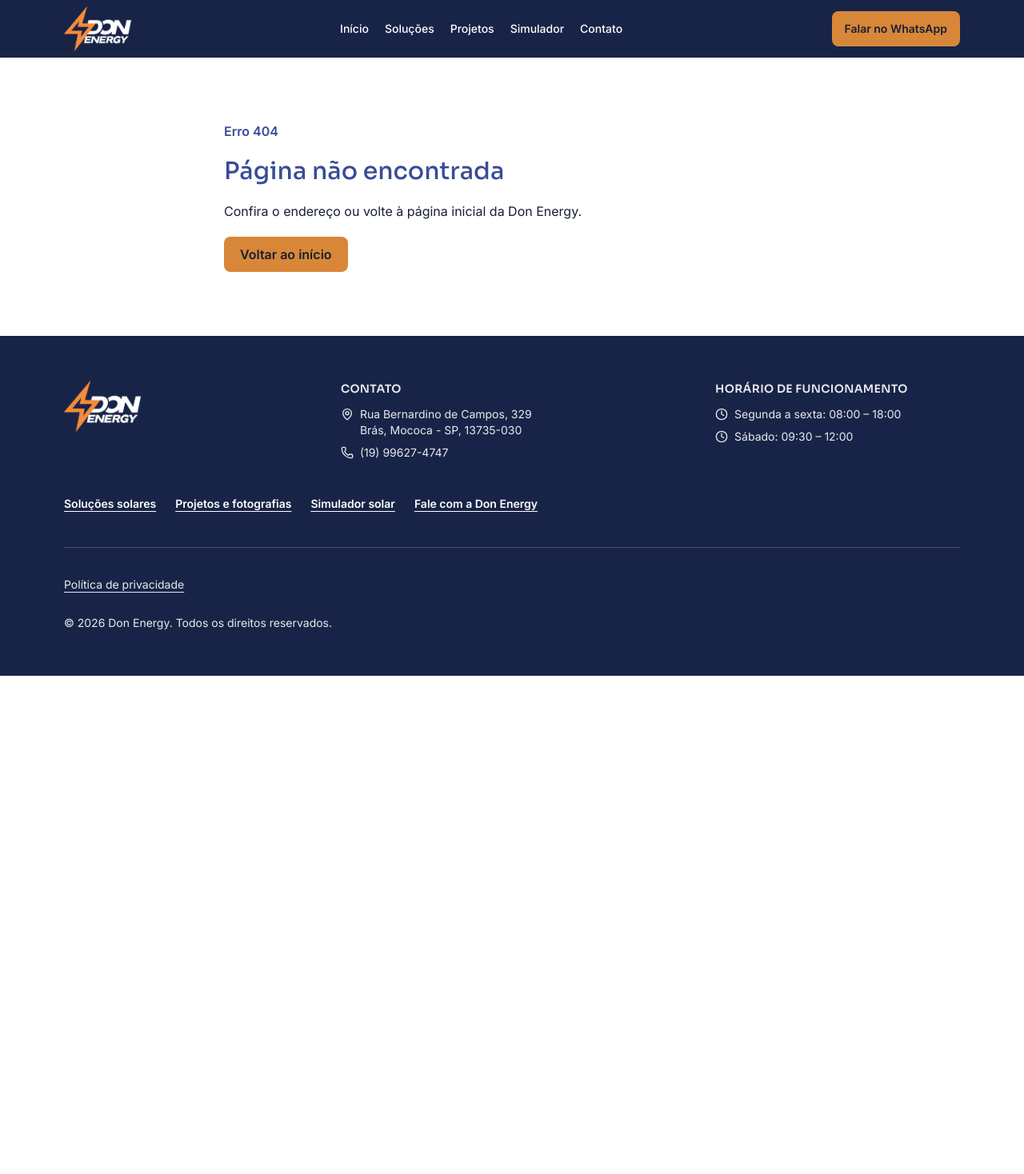
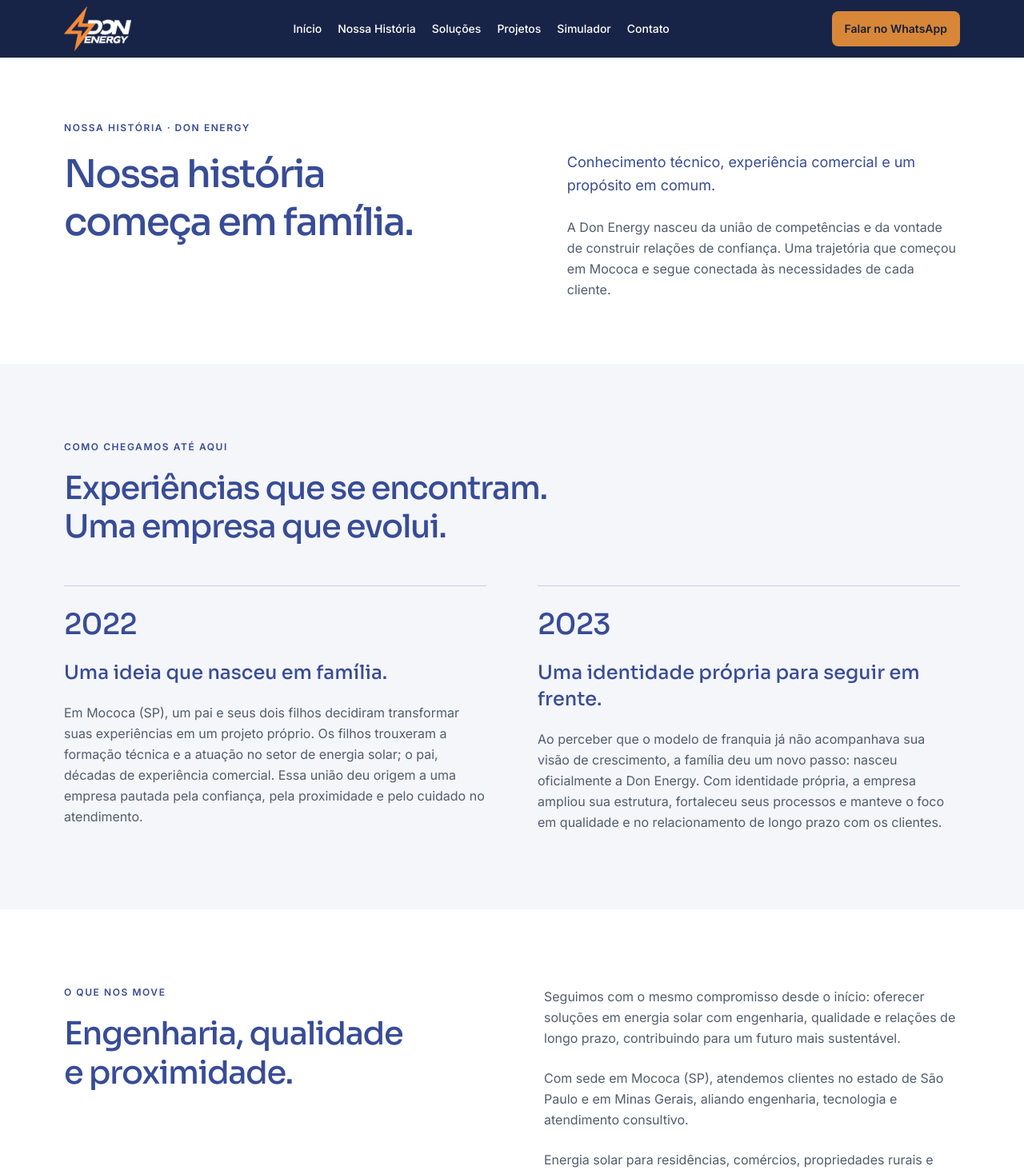
Before and after one commit to JoaoVictorCologi/don-energy, a Next.js app: page /nossa-historia in a window 1280 px wide. Before the commit this address had no page. Shown: the top 1468 px of the page at 80% size. Before the commit the page ends 845 px from the top, so only its background shows below. Built offline with nearby package versions, Linux system fonts and the light colour scheme.

Commit message:
feat: apresentar história e calculadora em preparação na inicial

```diff
--- a/app/layout.tsx
+++ b/app/layout.tsx
@@ -22,13 +22,11 @@ export const metadata: Metadata = {
   title: "Don Energy — Energia Solar em Mococa e Região",
   alternates: { canonical: "/" },
   twitter: { card: "summary_large_image", title: "Don Energy — Energia Solar em Mococa e Região", description: siteConfig.descricao, images: [siteConfig.imagemSocial.src] },
-  description:
-    "Soluções em energia solar para residências, comércios, propriedades rurais e usinas de investimento em Mococa-SP e região.",
+  description: siteConfig.descricao,
   openGraph: {
     url: "/",
     title: "Don Energy — Energia Solar em Mococa e Região",
-    description:
-      "Soluções em energia solar para residências, comércios, propriedades rurais e usinas de investimento em Mococa-SP e região.",
+    description: siteConfig.descricao,
     locale: "pt_BR",
     type: "website",
     images: [
--- /dev/null
+++ b/app/nossa-historia/page.tsx
@@ -0,0 +1,31 @@
+import type { Metadata } from "next";
+import Link from "next/link";
+import { institucional } from "@/lib/institucional-data";
+import { ChamadaContato } from "@/components/chamada-contato";
+
+const description = "Conheça a trajetória familiar da Don Energy: início em Mococa em 2022, identidade própria em 2023 e atuação em São Paulo e Minas Gerais.";
+export const metadata: Metadata = {
+  title: "Nossa História — Don Energy", description,
+  alternates: { canonical: "/nossa-historia/" },
+  openGraph: { title: "Nossa História — Don Energy", description, url: "/nossa-historia/", images: ["/og-image.png"] },
+  twitter: { card: "summary_large_image", title: "Nossa História — Don Energy", description, images: ["/og-image.png"] },
+};
+
+export default function NossaHistoriaPage() {
+  return <main id="conteudo" tabIndex={-1} className="flex-1">
+    <section className="site-shell pt-14 pb-16 md:pt-20 md:pb-20">
+      <p className="site-eyebrow">Nossa História · Don Energy</p>
+      <div className="grid gap-8 md:grid-cols-[1.15fr_1fr] md:gap-16">
+        <h1 className="font-heading text-4xl leading-tight font-medium tracking-[-0.04em] text-brand-blue sm:text-5xl">Nossa história<br /> começa em família.</h1>
+        <div className="max-w-xl"><p className="text-lg leading-relaxed text-brand-blue">Conhecimento técnico, experiência comercial e um propósito em comum.</p><p className="mt-6 leading-relaxed text-muted-foreground">A Don Energy nasceu da união de competências e da vontade de construir relações de confiança. Uma trajetória que começou em Mococa e segue conectada às necessidades de cada cliente.</p></div>
+      </div>
+    </section>
+    <section aria-labelledby="trajetoria-titulo" className="site-section bg-brand-soft">
+      <div className="site-shell"><p className="site-eyebrow">Como chegamos até aqui</p><h2 id="trajetoria-titulo" className="site-title">Experiências que se encontram.<br /> Uma empresa que evolui.</h2>
+        <ol className="mt-12 grid gap-12 md:grid-cols-2 md:gap-16">{institucional.etapas.map(etapa => <li key={etapa.ano} className="border-t border-brand-blue/25 pt-7"><p className="font-heading text-4xl font-medium tracking-tight text-brand-blue">{etapa.ano}</p><h3 className="mt-6 font-heading text-2xl leading-snug font-medium text-brand-blue">{etapa.titulo}</h3><p className="mt-5 max-w-xl leading-relaxed text-muted-foreground">{etapa.texto}</p></li>)}</ol>
+      </div>
+    </section>
+    <section className="site-section"><div className="site-shell grid gap-10 md:grid-cols-2 md:gap-20"><div><p className="site-eyebrow">O que nos move</p><h2 className="site-title">Engenharia, qualidade<br /> e proximidade.</h2></div><div className="max-w-xl"><p className="leading-relaxed text-muted-foreground">{institucional.compromisso}</p><p className="mt-6 leading-relaxed text-muted-foreground">{institucional.atuacao}</p><p className="mt-6 leading-relaxed text-muted-foreground">Energia solar para residências, comércios, propriedades rurais e usinas de investimento. Cada projeto começa por entender o contexto, as necessidades e as dúvidas de quem procura a Don Energy.</p><div className="mt-6 flex flex-wrap gap-x-8"><Link prefetch={false} href="/servicos/" className="site-link">Conheça as soluções <span aria-hidden="true">↗</span></Link><Link prefetch={false} href="/obras/" className="site-link">Explore os projetos <span aria-hidden="true">↗</span></Link></div></div></div></section>
+    <ChamadaContato />
+  </main>;
+}
--- a/app/page.tsx
+++ b/app/page.tsx
@@ -1,4 +1,5 @@
 import Link from "next/link";
+import { institucional } from "@/lib/institucional-data";
 import { localBusiness } from "@/lib/site-config";
 import { ContatoProgressivo } from "@/components/contato-progressivo";
 import { Hero } from "@/components/hero";
@@ -10,7 +11,7 @@ export default function Home() {
   return <main id="conteudo" tabIndex={-1} className="flex flex-1 flex-col">
     <script type="application/ld+json" dangerouslySetInnerHTML={{ __html: JSON.stringify(localBusiness).replace(/</g, "\u003c") }} />
     <Hero />
-    <section aria-labelledby="sobre-titulo" className="site-section"><div className="site-shell grid items-center gap-10 md:grid-cols-2 lg:gap-24"><div><p className="site-eyebrow">A Don Energy</p><h2 id="sobre-titulo" className="site-title">Um projeto solar começa por entender você.</h2><p className="mt-7 leading-relaxed text-muted-foreground">Energia solar residencial, comercial, rural e usinas de investimento em Mococa e região. Conte sobre o seu consumo, o local e o que você espera do projeto.</p><Link prefetch={false} href="/contato/" className="site-link mt-6">Converse com a Don Energy <span aria-hidden="true">↗</span></Link></div><figure><FotoAcervo numero="03" /><figcaption className="mt-3 text-xs text-muted-foreground">Fotografia do acervo Don Energy.</figcaption></figure></div></section>
+    <section aria-labelledby="sobre-titulo" className="site-section"><div className="site-shell grid items-center gap-10 md:grid-cols-2 lg:gap-24"><div><p className="site-eyebrow">A Don Energy</p><h2 id="sobre-titulo" className="site-title">Uma história de família.<br /> Um compromisso com você.</h2><p className="mt-7 leading-relaxed text-muted-foreground">{institucional.resumo}</p><p className="mt-5 leading-relaxed text-muted-foreground">{institucional.compromisso}</p><Link prefetch={false} href="/nossa-historia/" className="site-link mt-6">Conheça nossa história <span aria-hidden="true">↗</span></Link></div><figure><FotoAcervo numero="03" /><figcaption className="mt-3 text-xs text-muted-foreground">Fotografia do acervo Don Energy.</figcaption></figure></div></section>
     <Servicos /><ObrasGallery />
     <section className="site-section bg-brand-soft"><div className="site-shell"><p className="site-eyebrow">Antes da primeira conversa</p><h2 className="site-title">Comece pelo que você já sabe.</h2><div className="mt-12 grid gap-9 md:grid-cols-3">{[
       ["01", "Seu contexto", "Conte sua cidade, o perfil do projeto e as características do local."],
--- a/components/footer.tsx
+++ b/components/footer.tsx
@@ -63,7 +63,7 @@ export function Footer() {
           </div>
         </div>
 
-        <nav aria-label="Navegação no rodapé" className="mt-8 flex flex-wrap gap-x-6 gap-y-2 text-sm font-semibold"><Link prefetch={false} href="/servicos/" className="inline-flex min-h-11 items-center underline underline-offset-4">Soluções solares</Link><Link prefetch={false} href="/obras/" className="inline-flex min-h-11 items-center underline underline-offset-4">Projetos e fotografias</Link><Link prefetch={false} href="/simulador/" className="inline-flex min-h-11 items-center underline underline-offset-4">Simulador solar</Link><Link prefetch={false} href="/contato/" className="inline-flex min-h-11 items-center underline underline-offset-4">Fale com a Don Energy</Link></nav>
+        <nav aria-label="Navegação no rodapé" className="mt-8 flex flex-wrap gap-x-6 gap-y-2 text-sm font-semibold"><Link prefetch={false} href="/servicos/" className="inline-flex min-h-11 items-center underline underline-offset-4">Soluções solares</Link><Link prefetch={false} href="/nossa-historia/" className="inline-flex min-h-11 items-center underline underline-offset-4">Nossa História</Link><Link prefetch={false} href="/obras/" className="inline-flex min-h-11 items-center underline underline-offset-4">Projetos e fotografias</Link><Link prefetch={false} href="/simulador/" className="inline-flex min-h-11 items-center underline underline-offset-4">Simulador solar</Link><Link prefetch={false} href="/contato/" className="inline-flex min-h-11 items-center underline underline-offset-4">Fale com a Don Energy</Link></nav>
 
         <div className="mt-8 border-t border-white/20 pt-6 text-sm text-white/90">
           <Link href="/privacidade/" prefetch={false} className="mb-4 inline-flex min-h-11 items-center underline underline-offset-4">Política de privacidade</Link>
--- a/components/header.tsx
+++ b/components/header.tsx
@@ -7,6 +7,7 @@ import Link from "next/link";
 import { useEffect, useState, useSyncExternalStore } from "react";
 import { usePathname } from "next/navigation";
 import { siteConfig } from "@/lib/site-config";
+import { linksPrincipais, linkAtivo } from "@/lib/navegacao";
 import { buildWhatsAppUrl } from "@/lib/whatsapp";
 
 // A altura e a posição ficam constantes; apenas a superfície muda ao rolar.
@@ -23,13 +24,7 @@ const MenuMobile = dynamic(() => import("./menu-mobile").then((module) => module
   loading: () => <span role="status" aria-label="Carregando menu" className="flex size-11 items-center justify-center rounded-md border border-white/40"><Menu aria-hidden="true" className="size-5" /></span>,
 });
 
-const links = [
-  { href: "/", label: "Início" },
-  { href: "/servicos/", label: "Soluções" },
-  { href: "/obras/", label: "Projetos" },
-  { href: "/simulador/", label: "Simulador" },
-  { href: "/contato/", label: "Contato" },
-];
+const links = linksPrincipais;
 
 export function Header() {
   const [open, setOpen] = useState(false);
@@ -41,7 +36,7 @@ export function Header() {
 
   useEffect(() => {
     // Não deixar um menu modal oculto prendendo o foco após ampliar a tela.
-    const desktop = window.matchMedia("(min-width: 768px)");
+    const desktop = window.matchMedia("(min-width: 1024px)");
     const closeOnDesktop = () => { if (desktop.matches) setOpen(false); };
     desktop.addEventListener("change", closeOnDesktop);
     return () => desktop.removeEventListener("change", closeOnDesktop);
@@ -56,11 +51,11 @@ export function Header() {
         <Link href="/" aria-label="Don Energy — página inicial" className="flex min-h-11 items-center gap-3 rounded-sm">
           <Image src={siteConfig.logo.src} alt="Don Energy" width={siteConfig.logo.width} height={siteConfig.logo.height} loading="eager" className="h-[var(--header-logo-size)] w-auto object-contain" />
         </Link>
-        <nav aria-label="Navegação principal" className="hidden items-center gap-3 text-sm lg:gap-5 md:flex">
-          {links.map((link) => <a key={link.href} href={link.href} aria-current={pathname === link.href || (link.href === "/servicos/" && pathname.startsWith("/servicos/")) ? "page" : undefined} className="inline-flex min-h-11 items-center rounded-sm text-sm font-medium underline-offset-8 hover:underline aria-[current=page]:underline">{link.label}</a>)}
+        <nav aria-label="Navegação principal" className="hidden items-center gap-3 text-sm lg:gap-5 lg:flex">
+          {links.map((link) => <a key={link.href} href={link.href} aria-current={linkAtivo(pathname, link.href) ? "page" : undefined} className="inline-flex min-h-11 items-center rounded-sm text-sm font-medium underline-offset-8 hover:underline aria-[current=page]:underline">{link.label}</a>)}
         </nav>
-        <a href={buildWhatsAppUrl()} target="_blank" rel="noopener noreferrer" className="hidden min-h-11 items-center rounded-md bg-brand-orange px-4 text-sm font-semibold text-brand-ink hover:bg-brand-orange/90 md:inline-flex">Falar no WhatsApp</a>
-        <div className="md:hidden">
+        <a href={buildWhatsAppUrl()} target="_blank" rel="noopener noreferrer" className="hidden min-h-11 items-center rounded-md bg-brand-orange px-4 text-sm font-semibold text-brand-ink hover:bg-brand-orange/90 lg:inline-flex">Falar no WhatsApp</a>
+        <div className="lg:hidden">
           {menuAtivado ? <MenuMobile open={open} onOpenChange={setOpen} links={links} /> : (
             <button type="button" aria-haspopup="dialog" aria-expanded={false} aria-label="Abrir menu"
               onPointerEnter={() => { void import("./menu-mobile"); }}
--- a/components/hero.tsx
+++ b/components/hero.tsx
@@ -9,7 +9,7 @@ export function Hero() {
     </picture>
     <div className="absolute inset-0 -z-10 bg-linear-to-r from-brand-deep/90 via-brand-deep/65 to-brand-deep/35" />
     <div className="absolute inset-0 -z-10 bg-linear-to-b from-black/45 via-transparent to-brand-deep/40" />
-    <div className="site-shell"><p className="mb-7 text-xs font-semibold tracking-[0.15em] uppercase">Don Energy · Mococa e região</p><h1 className="max-w-3xl font-heading text-[clamp(2.4rem,4.8vw,4.4rem)] leading-[1.13] font-medium tracking-[-0.04em]">Energia solar para<br className="hidden sm:block" /> o seu próximo passo.</h1><p className="mt-7 max-w-lg text-base leading-relaxed text-white/95 sm:text-lg">Da sua casa ao seu projeto de investimento.<br className="hidden sm:block" /> Conheça as possibilidades para a sua realidade.</p><div className="mt-9 flex flex-wrap items-center gap-x-8 gap-y-4"><Link prefetch={false} href="/servicos/" className="site-button">Conheça as soluções <span aria-hidden="true">↗</span></Link><Link prefetch={false} href="/contato/" className="inline-flex min-h-12 items-center gap-3 text-sm font-medium underline underline-offset-8">Converse com a gente <span aria-hidden="true">↗</span></Link></div></div>
+    <div className="site-shell"><p className="mb-7 text-xs font-semibold tracking-[0.15em] uppercase">Don Energy · Mococa e região</p><h1 className="max-w-3xl font-heading text-[clamp(2.4rem,4.8vw,4.4rem)] leading-[1.13] font-medium tracking-[-0.04em]">Sua Energia pode custar menos.</h1><p className="mt-7 max-w-lg text-base leading-relaxed text-white/95 sm:text-lg">Da sua casa ao seu projeto de investimento.<br className="hidden sm:block" /> Conheça as possibilidades para a sua realidade.</p><p className="mt-7 text-sm leading-relaxed text-white"><strong className="font-semibold">Cálculo em preparação.</strong> Por enquanto, a calculadora ajuda a organizar os dados do seu projeto.</p><div className="mt-5 flex flex-wrap items-center gap-x-8 gap-y-4"><Link prefetch={false} href="/simulador/" className="site-button">Conhecer a calculadora <span aria-hidden="true">↗</span></Link><Link prefetch={false} href="/servicos/" className="inline-flex min-h-12 items-center gap-3 text-sm font-medium underline underline-offset-8">Conheça as soluções <span aria-hidden="true">↗</span></Link></div></div>
     <div className="absolute inset-x-0 bottom-0"><div className="site-shell"><p className="border-t border-white/30 py-6 text-xs leading-relaxed tracking-wide">Residencial · Comercial · Rural · Investimento</p></div></div>
   </section>;
 }
--- /dev/null
+++ b/lib/institucional-data.ts
@@ -0,0 +1,11 @@
+// Redação baseada nos textos recebidos em 26/10/2026; originais preservados no vault.
+// Indicadores, condições e segmento industrial aguardam confirmação e não entram no site.
+export const institucional = {
+  resumo: "Nossa trajetória começou em família, em Mococa, em 2022. Em 2023, a Don Energy ganhou identidade própria, unindo experiência técnica e comercial em um projeto de longo prazo.",
+  compromisso: "Seguimos com o mesmo compromisso desde o início: oferecer soluções em energia solar com engenharia, qualidade e relações de longo prazo, contribuindo para um futuro mais sustentável.",
+  atuacao: "Com sede em Mococa (SP), atendemos clientes no estado de São Paulo e em Minas Gerais, aliando engenharia, tecnologia e atendimento consultivo.",
+  etapas: [
+    { ano: "2022", titulo: "Uma ideia que nasceu em família.", texto: "Em Mococa (SP), um pai e seus dois filhos decidiram transformar suas experiências em um projeto próprio. Os filhos trouxeram a formação técnica e a atuação no setor de energia solar; o pai, décadas de experiência comercial. Essa união deu origem a uma empresa pautada pela confiança, pela proximidade e pelo cuidado no atendimento." },
+    { ano: "2023", titulo: "Uma identidade própria para seguir em frente.", texto: "Ao perceber que o modelo de franquia já não acompanhava sua visão de crescimento, a família deu um novo passo: nasceu oficialmente a Don Energy. Com identidade própria, a empresa ampliou sua estrutura, fortaleceu seus processos e manteve o foco em qualidade e no relacionamento de longo prazo com os clientes." },
+  ],
+} as const;
--- /dev/null
+++ b/lib/navegacao.ts
@@ -0,0 +1,11 @@
+export const linksPrincipais = [
+  { href: "/", label: "Início" },
+  { href: "/nossa-historia/", label: "Nossa História" },
+  { href: "/servicos/", label: "Soluções" },
+  { href: "/obras/", label: "Projetos" },
+  { href: "/simulador/", label: "Simulador" },
+  { href: "/contato/", label: "Contato" },
+] as const;
+export function linkAtivo(pathname: string, href: string) {
+  return pathname === href || (href !== "/" && pathname.startsWith(href));
+}
--- a/lib/site-config.ts
+++ b/lib/site-config.ts
@@ -2,7 +2,7 @@
 export const siteConfig = {
   nome: "Don Energy",
   url: "https://don-energy.vercel.app",
-  descricao: "Soluções em energia solar para residências, comércios, propriedades rurais e usinas de investimento em Mococa-SP e região.",
+  descricao: "Soluções em energia solar para residências, comércios, propriedades rurais e usinas de investimento com sede em Mococa-SP e atendimento em São Paulo e Minas Gerais.",
   telefoneExibicao: "(19) 99627-4747",
   telefoneInternacional: "+5519996274747",
   whatsapp: "5519996274747",
```
Also changed, not shown: components/menu-mobile.tsx (+4 -3 lines).
